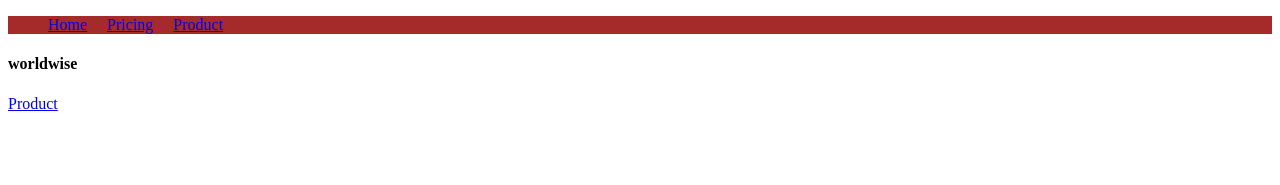
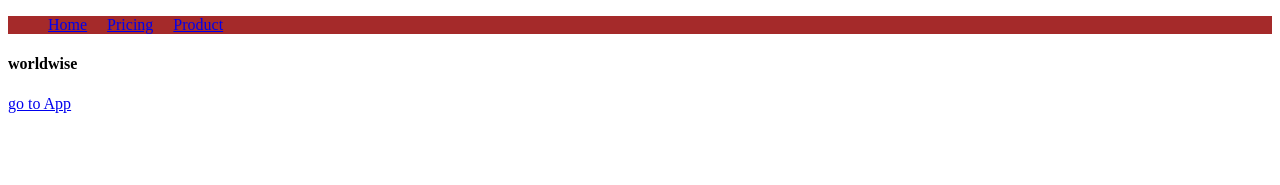
Before and after one commit to swasty-jay/worldwise, a React (Vite) app: page / in a window 1280 px wide. Shown: the top 185 px of the page. Built offline with nearby package versions, Linux system fonts and the light colour scheme.

Commit message:
added css module

```diff
--- a/src/components/Navpage.module.css
+++ b/src/components/Navpage.module.css
@@ -5,6 +5,5 @@
 .nav ul {
   list-style: none;
   display: flex;
-  /* justify-content: space-between; */
   gap: 20px;
 }
--- a/src/pages/AppLayout.jsx
+++ b/src/pages/AppLayout.jsx
@@ -1,5 +1,5 @@
-const AppLayout = () => {
+function AppLayout() {
   return <div> app</div>;
-};
+}
 
 export default AppLayout;
--- a/src/pages/Homepage.jsx
+++ b/src/pages/Homepage.jsx
@@ -8,7 +8,7 @@
 
       <h4>worldwise</h4>
 
-      <Link to="/product">Product</Link>
+      <Link to="/App">go to App</Link>
     </div>
   );
 };
```
